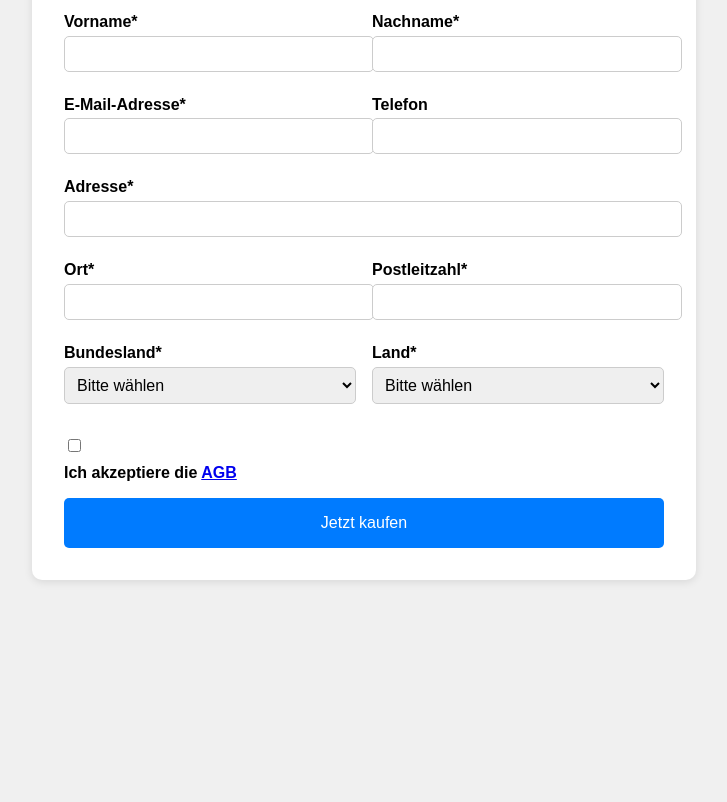
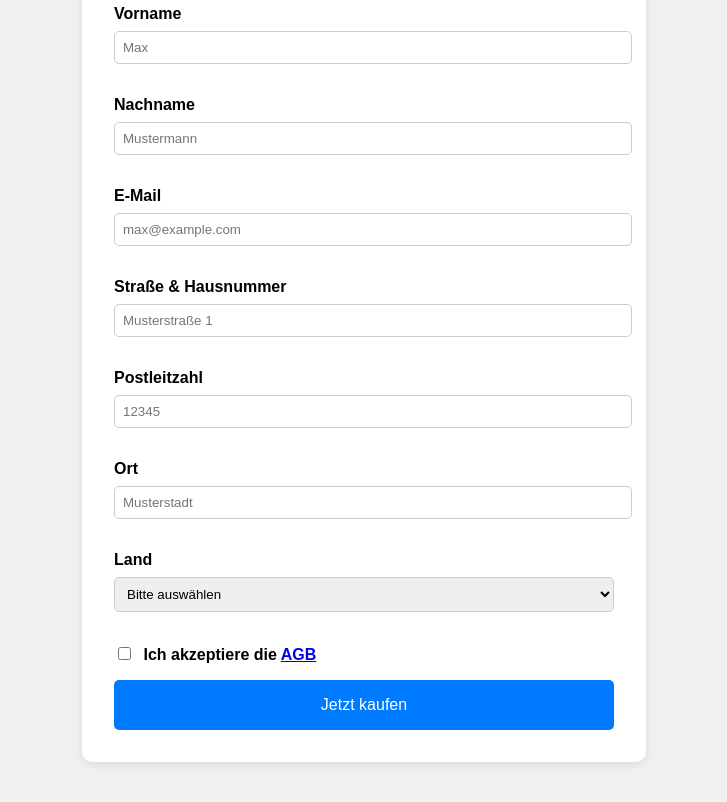
Before and after one commit to Tamonkel/Shop, a plain HTML site: page checkout.html in a window 1280 px wide. Shown: the part 135-937 px from the top of the page, without its empty margins (276-1003 px from the left). Before the commit the page ends 800 px from the top, so only its background shows below. Drawn offline with Linux system fonts and the light colour scheme.

Commit message:
Update checkout.html

```diff
--- a/checkout.html
+++ b/checkout.html
@@ -2,8 +2,7 @@
 <html lang="de">
 <head>
   <meta charset="UTF-8">
-  <title>Express Kasse</title>
-  <meta name="viewport" content="width=device-width, initial-scale=1.0">
+  <title>Checkout – Sicher</title>
   <style>
     body {
       font-family: Arial, sans-serif;
@@ -12,7 +11,7 @@
     }
 
     .checkout-container {
-      max-width: 600px;
+      max-width: 500px;
       margin: auto;
       background: white;
       padding: 2rem;
@@ -22,35 +21,22 @@
 
     h2 {
       text-align: center;
-      text-transform: uppercase;
-      color: #333;
     }
 
     label {
       display: block;
-      margin: 0.5rem 0 0.3rem;
+      margin: 1rem 0 0.5rem;
       font-weight: bold;
-    }
-
-    .row {
-      display: flex;
-      gap: 1rem;
-    }
-
-    .row .field {
-      flex: 1;
     }
 
     input[type="text"],
     input[type="email"],
-    input[type="tel"],
     select {
       width: 100%;
       padding: 0.5rem;
       margin-bottom: 1rem;
       border-radius: 5px;
       border: 1px solid #ccc;
-      font-size: 1rem;
     }
 
     .agb {
@@ -78,86 +64,52 @@
       color: green;
       text-align: center;
     }
-
-    /* 🔁 Responsive Layout */
-    @media (max-width: 600px) {
-      .row {
-        flex-direction: column;
-      }
-    }
   </style>
 </head>
 <body>
 
   <div class="checkout-container">
-    <h2>Express Kasse</h2>
+    <h2>Checkout</h2>
 
     <form id="checkout-form" novalidate>
+      <!-- Schritt 1: Kundendaten -->
+      <label for="firstname">Vorname</label>
+      <input type="text" id="firstname" name="firstname" placeholder="Max" required>
 
-      <div class="row">
-        <div class="field">
-          <label for="firstname">Vorname*</label>
-          <input type="text" id="firstname" required>
-        </div>
-        <div class="field">
-          <label for="lastname">Nachname*</label>
-          <input type="text" id="lastname" required>
-        </div>
-      </div>
+      <label for="lastname">Nachname</label>
+      <input type="text" id="lastname" name="lastname" placeholder="Mustermann" required>
 
-      <div class="row">
-        <div class="field">
-          <label for="email">E-Mail-Adresse*</label>
-          <input type="email" id="email" required>
-        </div>
-        <div class="field">
-          <label for="phone">Telefon</label>
-          <input type="tel" id="phone">
-        </div>
-      </div>
+      <label for="email">E-Mail</label>
+      <input type="email" id="email" name="email" placeholder="max@example.com" required>
 
-      <label for="street">Adresse*</label>
-      <input type="text" id="street" required>
+      <!-- Schritt 2: Lieferadresse -->
+      <label for="street">Straße & Hausnummer</label>
+      <input type="text" id="street" name="street" placeholder="Musterstraße 1" required>
 
-      <div class="row">
-        <div class="field">
-          <label for="city">Ort*</label>
-          <input type="text" id="city" required>
-        </div>
-        <div class="field">
-          <label for="zip">Postleitzahl*</label>
-          <input type="text" id="zip" required>
-        </div>
-      </div>
+      <label for="zip">Postleitzahl</label>
+      <input type="text" id="zip" name="zip" placeholder="12345" required>
 
-      <div class="row">
-        <div class="field">
-          <label for="state">Bundesland*</label>
-          <select id="state" required>
-            <option value="">Bitte wählen</option>
-            <option value="Bayern">Bayern</option>
-            <option value="Berlin">Berlin</option>
-            <option value="NRW">Nordrhein-Westfalen</option>
-            <option value="Sachsen">Sachsen</option>
-          </select>
-        </div>
-        <div class="field">
-          <label for="country">Land*</label>
-          <select id="country" required>
-            <option value="">Bitte wählen</option>
+      <label for="city">Ort</label>
+      <input type="text" id="city" name="city" placeholder="Musterstadt" required>
+
+      <label for="country">Land</label>
+      <select id="country" name="country" required>
+        <option value="">Bitte auswählen</option>
         <option value="Deutschland">Deutschland</option>
         <option value="Österreich">Österreich</option>
         <option value="Schweiz">Schweiz</option>
         <option value="Frankreich">Frankreich</option>
+        <option value="Italien">Italien</option>
+        <!-- Weitere Länder nach Bedarf -->
       </select>
-        </div>
+
+      <!-- AGB -->
+      <div class="agb">
+        <input type="checkbox" id="agb-checkbox" name="agb" required>
+        <label for="agb-checkbox" style="display: inline;">Ich akzeptiere die <a href="#">AGB</a></label>
       </div>
 
-      <div class="agb">
-        <input type="checkbox" id="agb" required>
-        <label for="agb">Ich akzeptiere die <a href="#">AGB</a></label>
-      </div>
-
+      <!-- Absenden -->
       <button type="submit">Jetzt kaufen</button>
     </form>
 
@@ -172,11 +124,11 @@
     const successMsg = document.getElementById('success-message');
     const customerNameOutput = document.getElementById('customer-name');
 
-    function sanitizeInput(str) {
-      return str.replace(/[<>]/g, '');
+    function sanitizeInput(input) {
+      return input.replace(/[<>]/g, '');
     }
 
-    function isValid(data) {
+    function validateForm(data) {
       const namePattern = /^[a-zA-ZäöüÄÖÜß\s\-']{2,50}$/;
       const zipPattern = /^[0-9]{4,6}$/;
 
@@ -187,9 +139,7 @@
         data.street.length > 3 &&
         zipPattern.test(data.zip) &&
         data.city.length > 1 &&
-        data.state !== '' &&
-        data.country !== '' &&
-        data.agb === true
+        data.country !== ''
       );
     }
 
@@ -200,22 +150,23 @@
         firstname: sanitizeInput(document.getElementById('firstname').value.trim()),
         lastname: sanitizeInput(document.getElementById('lastname').value.trim()),
         email: sanitizeInput(document.getElementById('email').value.trim()),
-        phone: sanitizeInput(document.getElementById('phone').value.trim()),
         street: sanitizeInput(document.getElementById('street').value.trim()),
+        zip: sanitizeInput(document.getElementById('zip').value.trim()),
         city: sanitizeInput(document.getElementById('city').value.trim()),
-        zip: sanitizeInput(document.getElementById('zip').value.trim()),
-        state: document.getElementById('state').value,
-        country: document.getElementById('country').value,
-        agb: document.getElementById('agb').checked
+        country: sanitizeInput(document.getElementById('country').value),
+        agb: document.getElementById('agb-checkbox').checked
       };
 
-      if (!isValid(data)) {
-        alert("Bitte alle Pflichtfelder korrekt ausfüllen und AGB akzeptieren.");
+      if (!data.agb || !validateForm(data)) {
+        alert("Bitte alle Felder korrekt ausfüllen und AGB akzeptieren.");
         return;
       }
 
+      // XSS-sichere Ausgabe
       customerNameOutput.textContent = data.firstname + ' ' + data.lastname;
       successMsg.style.display = 'block';
+
+      // Optional: Daten speichern oder an Server senden
     });
   </script>
 
```
Lines whose indentation alone changed are shown as unchanged.
